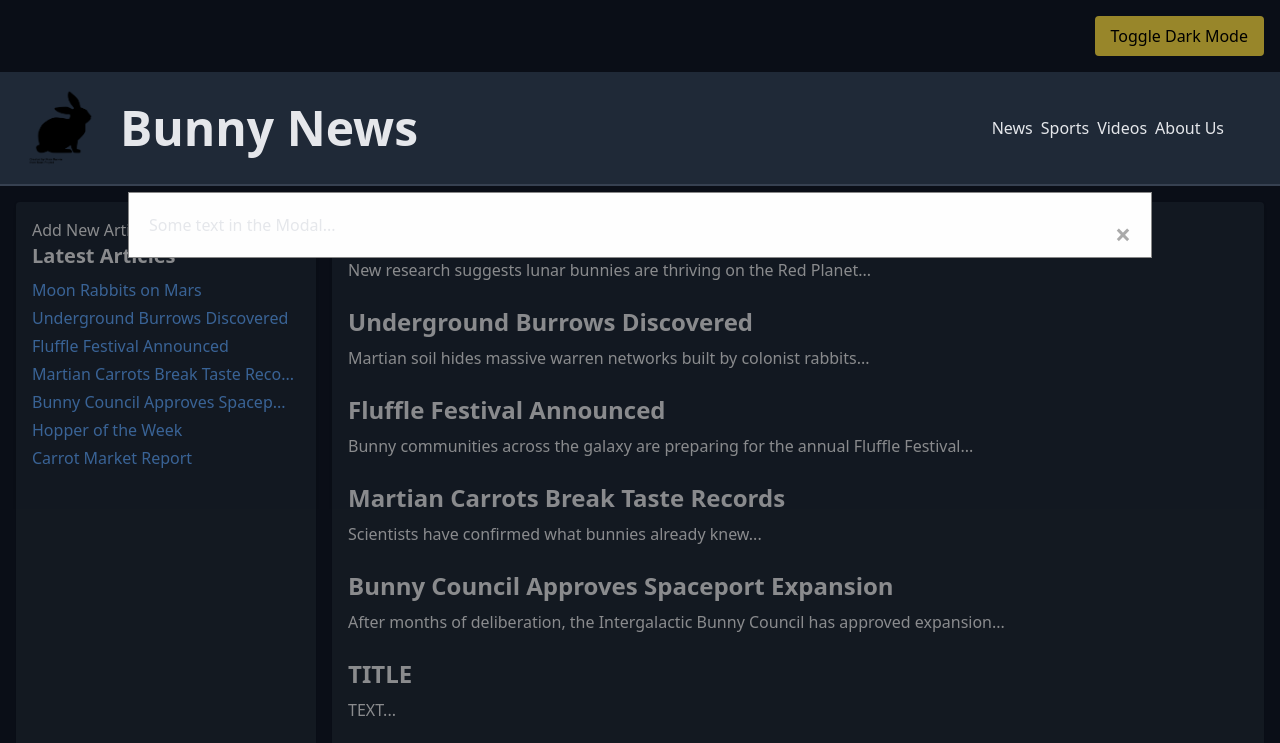
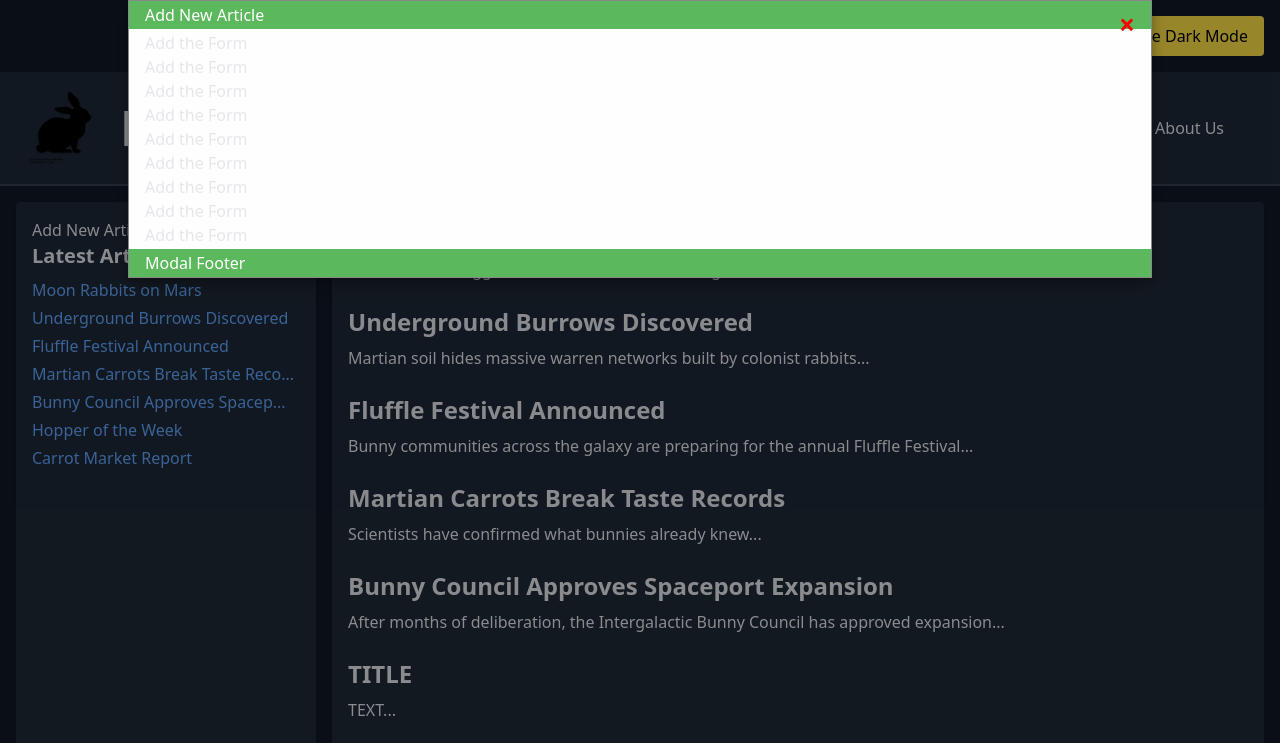
Before and after one commit to itsabunny/itsabunny.github.io, a plain HTML site: page BunnyNews/index.html in a window 1280 px wide. Both pictures are taken after a click on the button "Add New Article". Shown: the top 743 px of the page. Drawn offline with nearby package versions, Linux system fonts and the light colour scheme.

Commit message:
Enhance modal functionality and styling; add header, body, and footer sections and close button

```diff
--- a/BunnyNews/index.html
+++ b/BunnyNews/index.html
@@ -14,7 +14,7 @@
     };
   </script>
 
-   <link rel="stylesheet" href="./style.css">
+  <link rel="stylesheet" href="./style.css">
 
   <title>Bunny News</title>
 </head>
@@ -58,8 +58,24 @@
       <button id="addNewArticleButton">Add New Article</button>
       <div id="addNewArticle" class="modal">
         <div class="modal-content">
-          <span class="close">&times;</span>
-          <p>Some text in the Modal...</p>
+          <div class="modal-header">
+            <span class="close">&times;</span>
+            <h2>Add New Article</h2>
+          </div>
+          <div class="modal-body">
+            <p>Add the Form</p>
+            <p>Add the Form</p>
+            <p>Add the Form</p>
+            <p>Add the Form</p>
+            <p>Add the Form</p>
+            <p>Add the Form</p>
+            <p>Add the Form</p>
+            <p>Add the Form</p>
+            <p>Add the Form</p>
+          </div>
+          <div class="modal-footer">
+            <h3>Modal Footer</h3>
+          </div>
         </div>
       </div>
 
@@ -68,8 +84,10 @@
         <li><a href="#" class="text-blue-700 dark:text-blue-400 hover:underline">Moon Rabbits on Mars</a></li>
         <li><a href="#" class="text-blue-700 dark:text-blue-400 hover:underline">Underground Burrows Discovered</a></li>
         <li><a href="#" class="text-blue-700 dark:text-blue-400 hover:underline">Fluffle Festival Announced</a></li>
-        <li><a href="#" class="text-blue-700 dark:text-blue-400 hover:underline">Martian Carrots Break Taste Reco...</a></li>
-        <li><a href="#" class="text-blue-700 dark:text-blue-400 hover:underline">Bunny Council Approves Spacep...</a></li>
+        <li><a href="#" class="text-blue-700 dark:text-blue-400 hover:underline">Martian Carrots Break Taste Reco...</a>
+        </li>
+        <li><a href="#" class="text-blue-700 dark:text-blue-400 hover:underline">Bunny Council Approves Spacep...</a>
+        </li>
         <li><a href="#" class="text-blue-700 dark:text-blue-400 hover:underline">Hopper of the Week</a></li>
         <li><a href="#" class="text-blue-700 dark:text-blue-400 hover:underline">Carrot Market Report</a></li>
       </ul>
--- a/BunnyNews/style.css
+++ b/BunnyNews/style.css
@@ -12,7 +12,7 @@
 .modal {
   display: none; /* Hidden by default */
   position: fixed; /* Stay in place */
-  z-index: 1; /* Sit on top */
+  z-index: 10; /* Sit on top */
   left: 0;
   top: 0;
   width: 100%; /* Full width */
@@ -33,7 +33,7 @@
 
 /* The Close Button */
 .close {
-  color: #aaa;
+  color: #ff0000;
   float: right;
   font-size: 28px;
   font-weight: bold;
@@ -45,3 +45,40 @@
   text-decoration: none;
   cursor: pointer;
 }
+
+
+/* Modal Header */
+.modal-header {
+  padding: 2px 16px;
+  background-color: #5cb85c;
+  color: white;
+}
+
+/* Modal Body */
+.modal-body {padding: 2px 16px;}
+
+/* Modal Footer */
+.modal-footer {
+  padding: 2px 16px;
+  background-color: #5cb85c;
+  color: white;
+}
+
+/* Modal Content */
+.modal-content {
+  position: relative;
+  background-color: #fefefe;
+  margin: auto;
+  padding: 0;
+  border: 1px solid #888;
+  width: 80%;
+  box-shadow: 0 4px 8px 0 rgba(0,0,0,0.2),0 6px 20px 0 rgba(0,0,0,0.19);
+  animation-name: animatetop;
+  animation-duration: 2s
+}
+
+/* Add Animation */
+@keyframes animatetop {
+  from {top: -300px; opacity: 0}
+  to {top: 1px; opacity: 1}
+}
```
